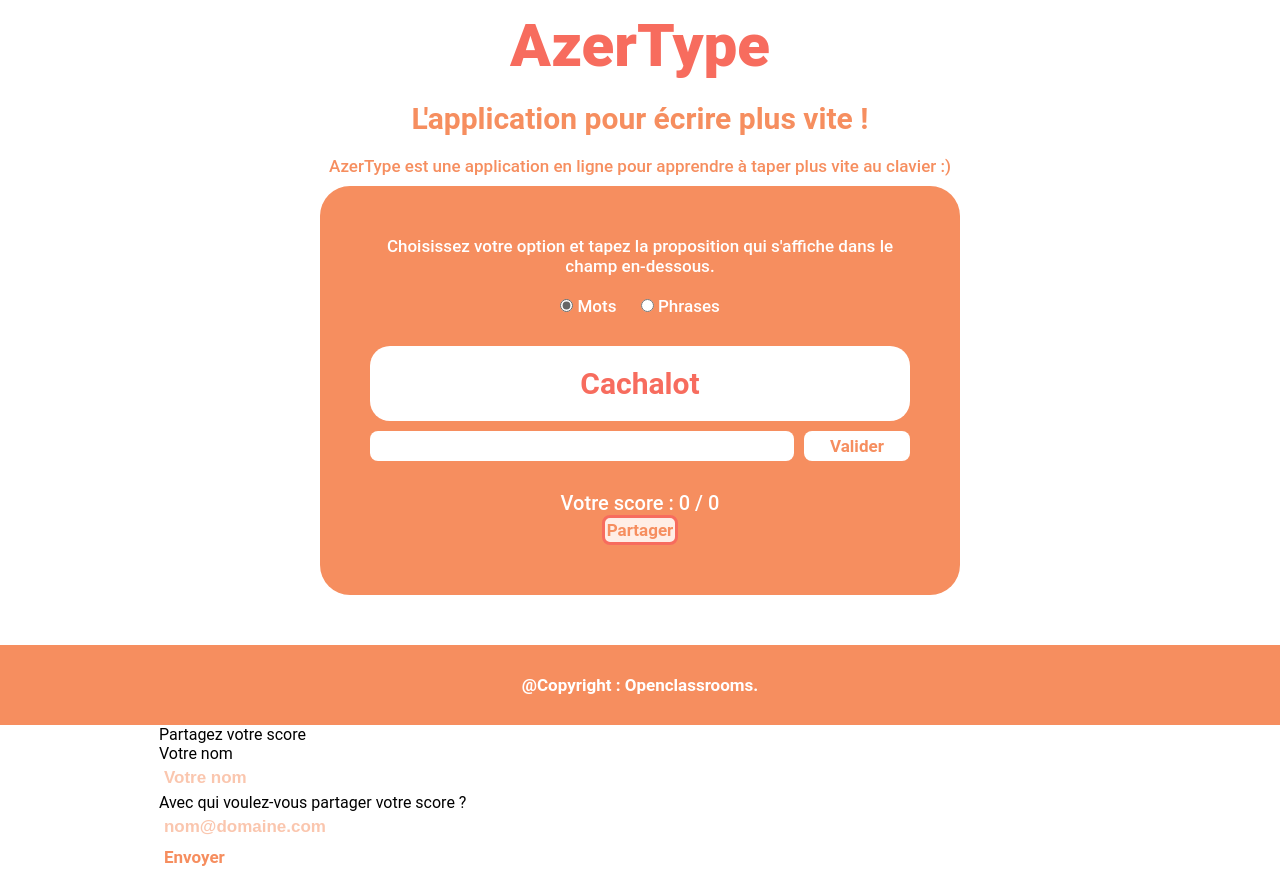
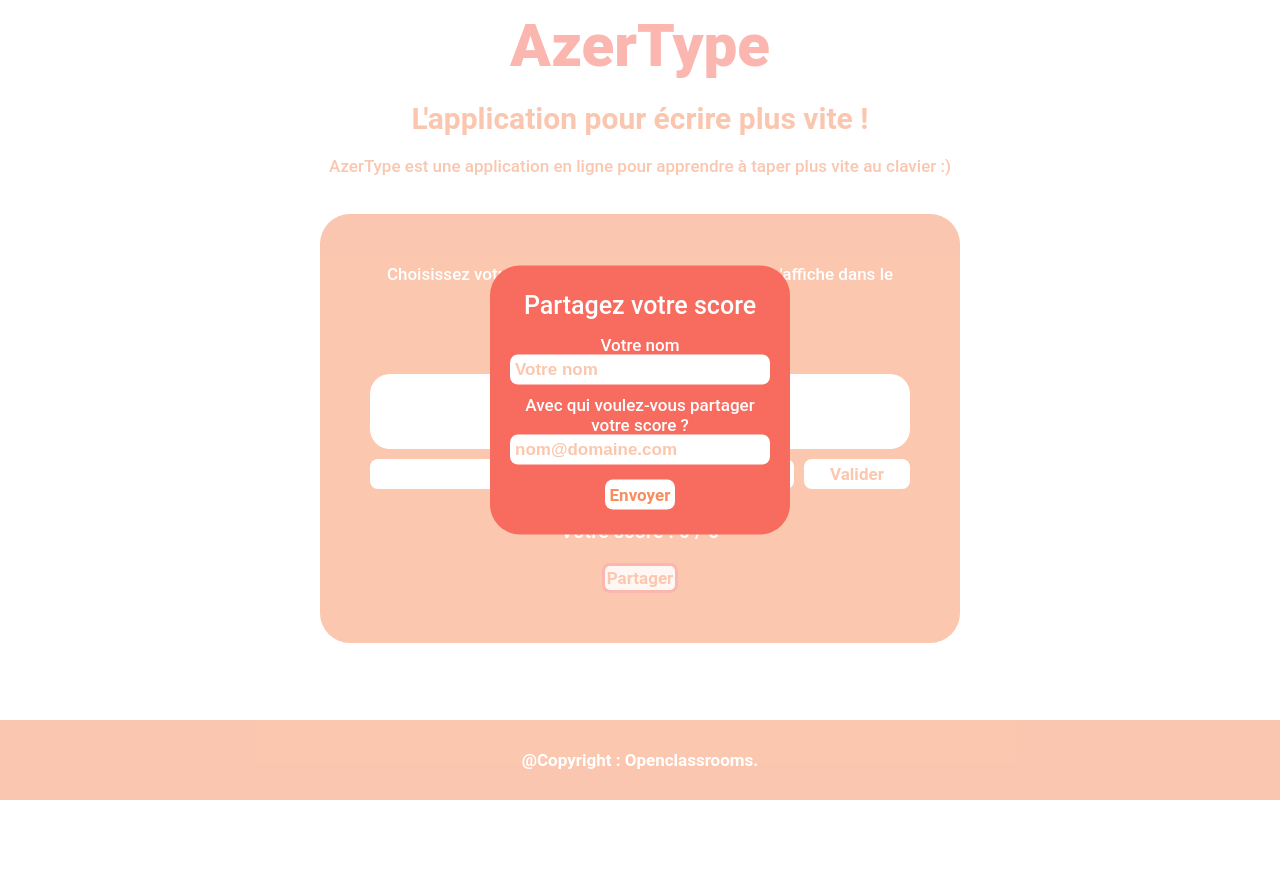
Before and after one commit to geoffreybunel/AzerType, a plain HTML site: page index.html in a window 1280 px wide. Both pictures are taken after a click on the button "Partager". After the commit the page ends 800 px from the top, so only its background shows below. Drawn offline with Linux system fonts and the light colour scheme.

Commit message:
Added css for the form

```diff
--- a/style/style.css
+++ b/style/style.css
@@ -185,6 +185,67 @@ footer {
     font-size: 20px;
 }
 
+.zonePartage {
+    padding-top: 20px;
+}
+
+/**
+  * Gestion des popups
+  */
+
+.popupBackground {
+    display: none;
+    position: fixed;
+    height: 100vh;
+    width: 100vw;
+    background-color: rgba(255, 255, 255, 0.5);
+}
+
+.popup {
+    position: absolute;
+    top: 50%;
+    left: 50%;
+    transform: translate(-50%, -50%);
+    flex-wrap: wrap;
+    justify-content: center;
+    align-items: center;
+    width: 300px;
+    padding: 20px;
+    text-align: center;
+    color: white;
+    font-size: 17px;
+    font-weight: 500;
+    background-color: #f76c5e;
+    border-radius: 30px;
+    z-index: 1;
+}
+
+
+
+.active {
+    display: flex !important;
+}
+
+.popup p {
+    width: 100%;
+    margin-bottom: 20px;
+}
+
+.popup div {
+    font-size: 25px;
+    padding : 5px;
+    padding-bottom: 15px;
+}
+
+/* Eléments de formulaire */
+.popup input {
+    margin-bottom: 10px;
+}
+
+.popup button {
+    margin: 5px;
+}
+
 /**
  * Responsive
  */
```
